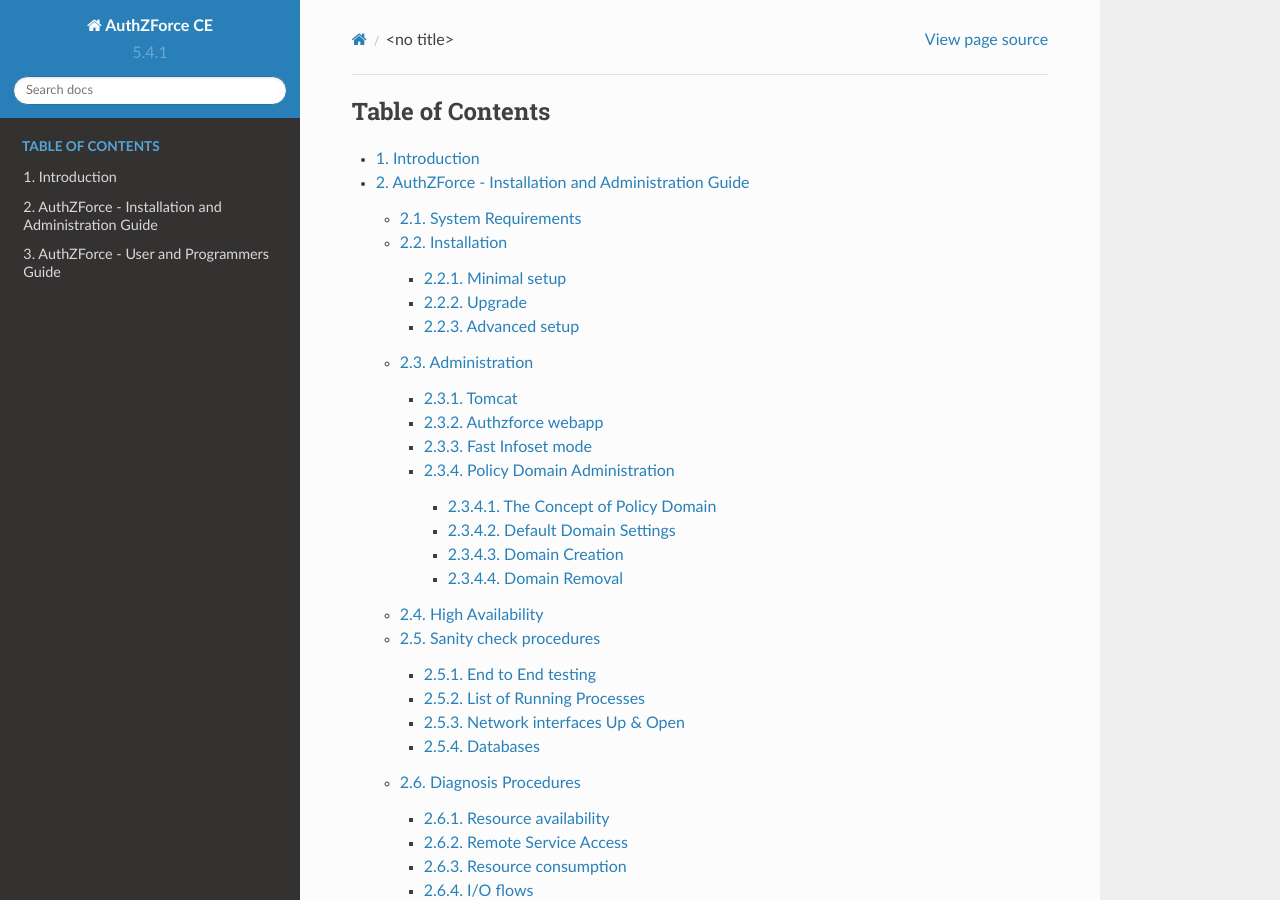
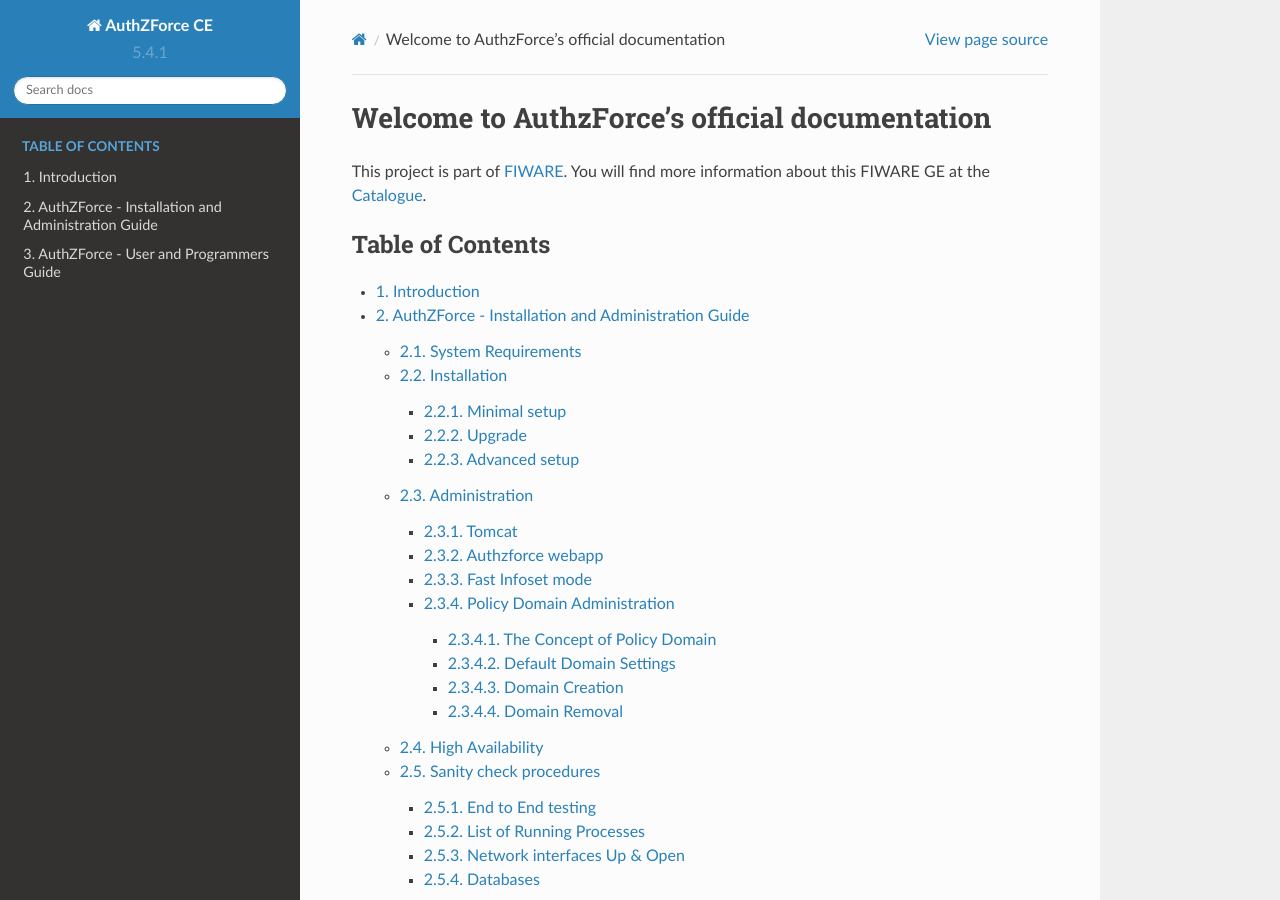
Before and after one commit to authzforce/fiware, a Sphinx documentation site: the page built from doc/index.rst, in a window 1280 px wide and 900 px high. Built offline with Sphinx 7.4.7 and the Read the Docs theme 2.0.0, drawn with Linux system fonts in a browser that asks for light colours; formulas are drawn with MathJax 3.

Commit message:
fixed no title

```diff
--- a/doc/index.rst
+++ b/doc/index.rst
@@ -2,6 +2,15 @@
    sphinx-quickstart on Wed Sep 30 14:53:18 2015.
    You can adapt this file completely to your liking, but it should at least
    contain the root `toctree` directive.
+
+Welcome to AuthzForce's official documentation
+______________________________________________
+
+This project is part of `FIWARE`_. You will find more information about this FIWARE GE at the `Catalogue`_.
+
+.. _FIWARE: http://fiware.org
+.. _Catalogue: http://catalogue.fiware.org/enablers/authorization-pdp-authzforce
+
 
 .. both maxdepth here and latex secnumdepth must be set to have effect in PDF output. caption has no effect in PDF output
 
```
